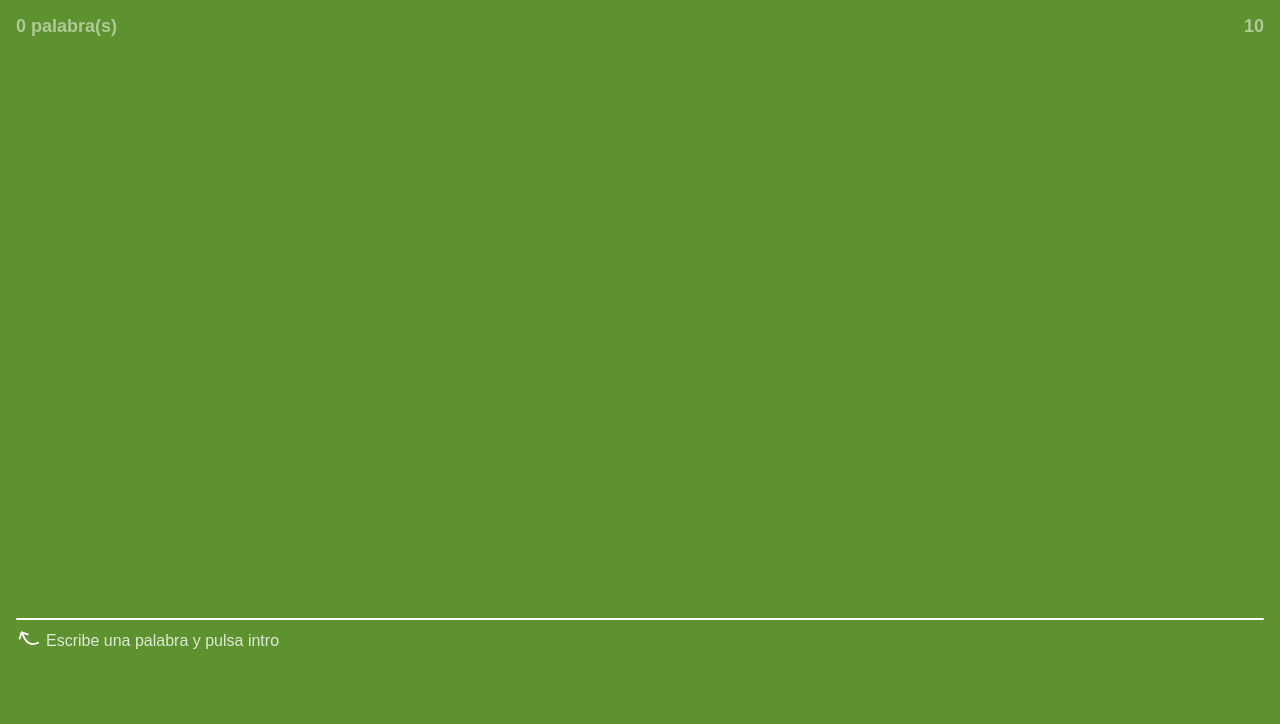
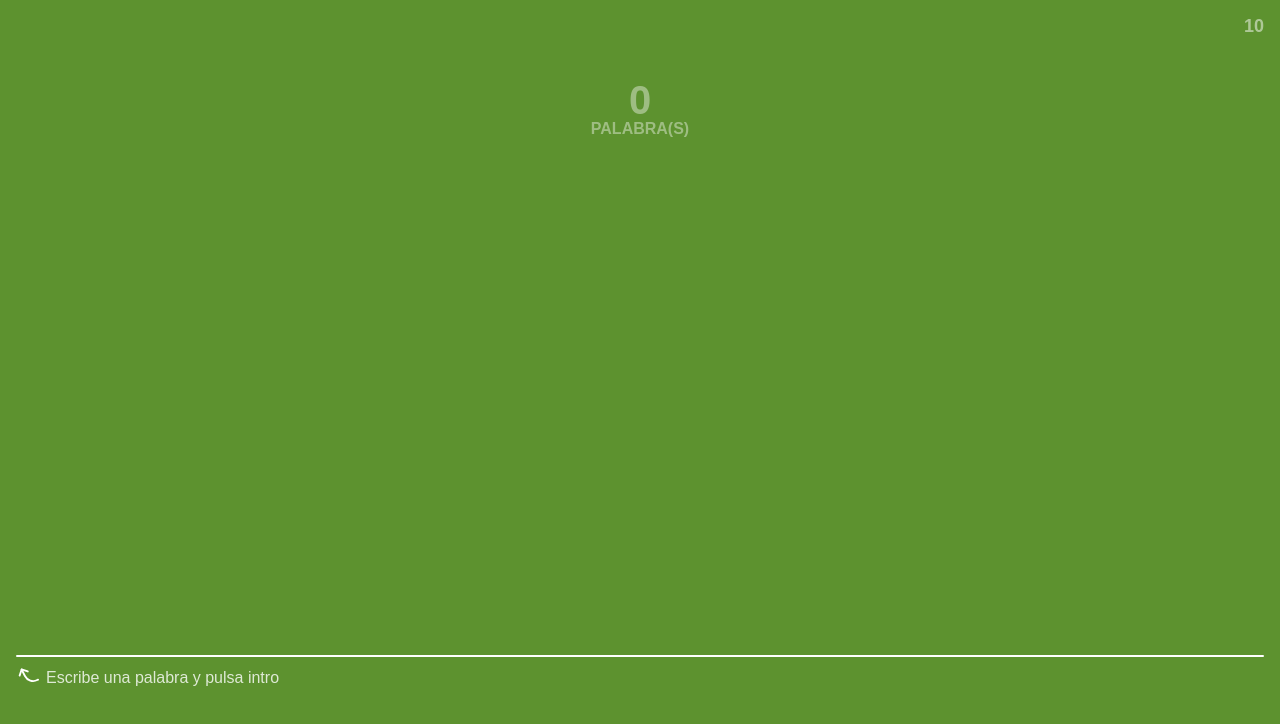
Before and after one commit to kcmr/palabras-encadenadas, a React (Vite) app: page / in a window 1280 px wide. Shown: the top 724 px of the page. Built offline with nearby package versions, Linux system fonts and the light colour scheme.

Commit message:
points styles

```diff
--- a/src/components/Points.tsx
+++ b/src/components/Points.tsx
@@ -1,9 +1,14 @@
 import { ComponentPropsWithoutRef } from 'react'
+import * as classes from './points.module.css'
 
 type PointProps = {
   total: number
-} & ComponentPropsWithoutRef<'span'>
+} & ComponentPropsWithoutRef<'p'>
 
 export const Points = ({ total, ...rest }: PointProps) => {
-  return <span {...rest}>{total} palabra(s)</span>
+  return (
+    <p {...rest} className={`${classes.points} ${rest.className ?? ''}`}>
+      <span className={classes.number}>{total}</span> palabra(s)
+    </p>
+  )
 }
--- a/src/components/app.module.css
+++ b/src/components/app.module.css
@@ -13,7 +13,7 @@
 
 .points {
   position: absolute;
-  top: 1rem;
-  left: 1rem;
-  composes: gameInfo;
+  top: calc(80 / 16 * 1rem);
+  left: 0;
+  right: 0;
 }
--- /dev/null
+++ b/src/components/points.module.css
@@ -0,0 +1,14 @@
+.points {
+  text-align: center;
+  margin: 0;
+  text-transform: uppercase;
+  display: flex;
+  flex-direction: column;
+  font-weight: 600;
+  opacity: 0.4;
+}
+
+.number {
+  font-size: calc(40 / 16 * 1rem);
+  line-height: 1;
+}
--- a/src/components/word-form.module.css
+++ b/src/components/word-form.module.css
@@ -1,5 +1,5 @@
 .form {
-  margin-top: 45%;
+  margin-top: 48%;
 }
 
 .form input {
```
